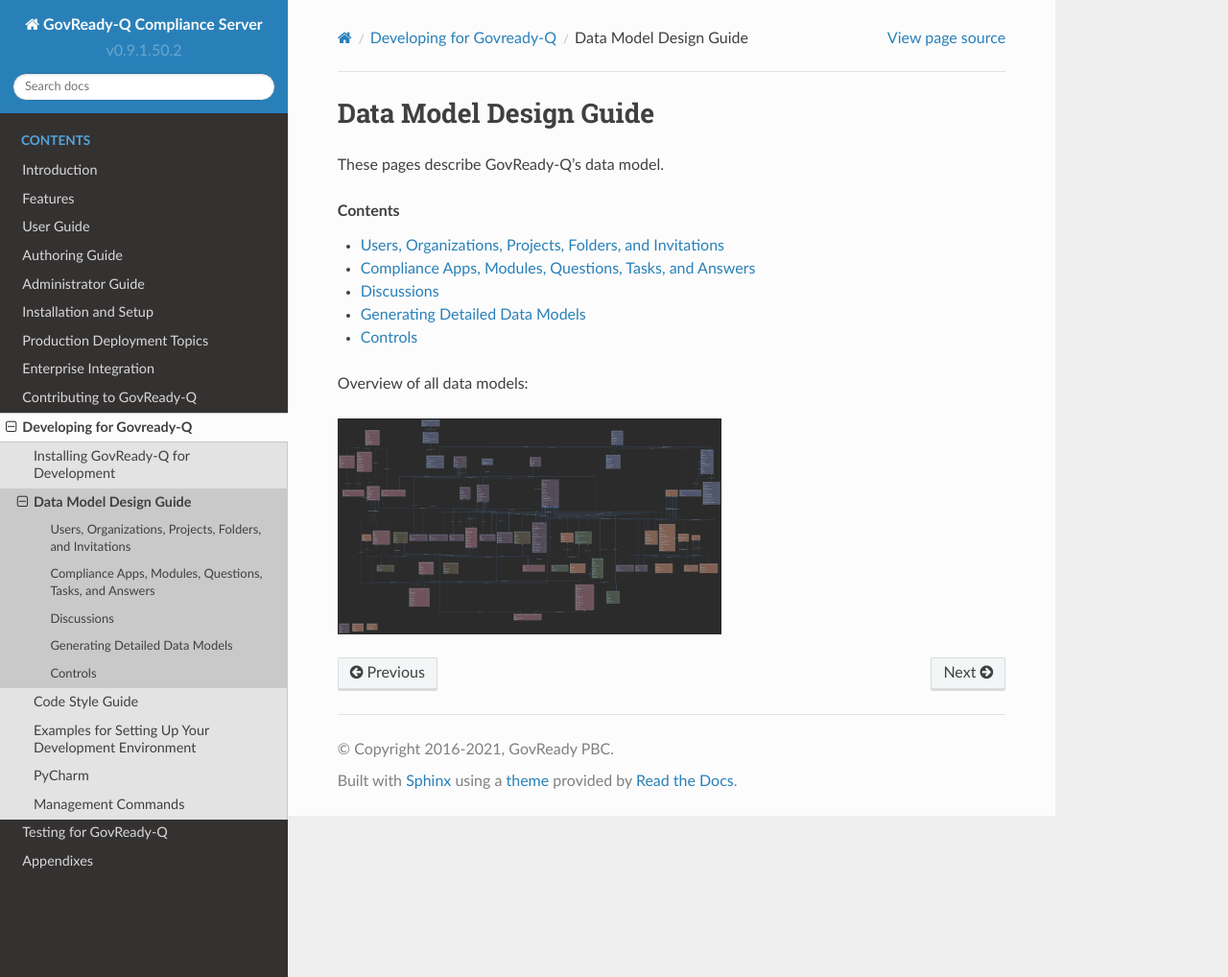
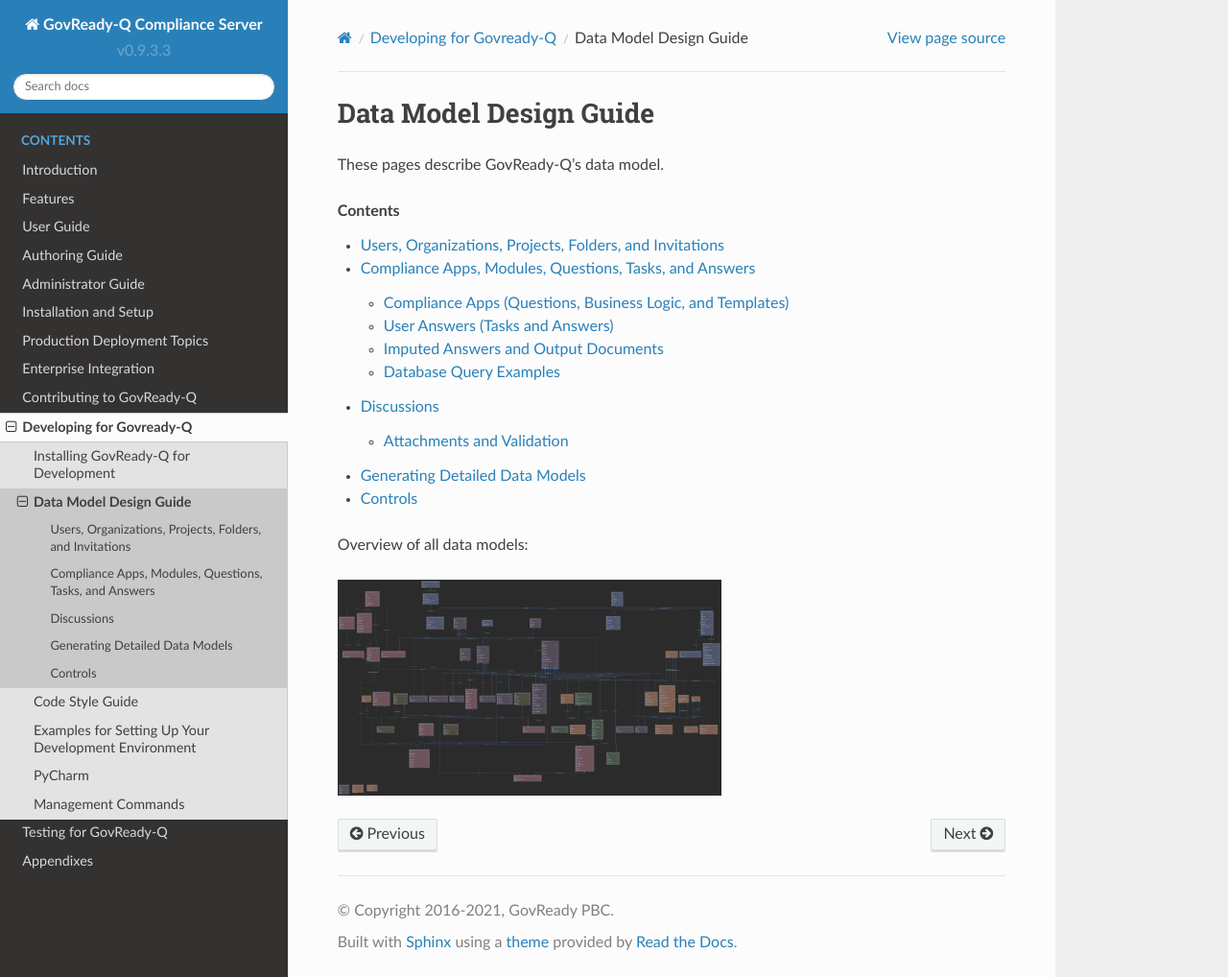
Before and after one commit to GovReady/govready-q-docs, a Sphinx documentation site: the page built from source/developing-for-govready-q/data-model-design-guide/index.rst, in a window 1280 px wide and 1018 px high. Shown: the whole window at 96% size. Built offline with Sphinx 7.4.7 and the Read the Docs theme 2.0.0, drawn with Linux system fonts in a browser that asks for light colours.

Commit message:
update version/release #. Added to max depth. added autodoc, coverage, and napoleon sphinx contribs

```diff
--- a/source/conf.py
+++ b/source/conf.py
@@ -29,9 +29,9 @@
 github_doc_root = 'https://github.com/GovReady/govready-q/tree/master/docs'
 
 # The short X.Y version
-version = 'v0.9.1.50.2'
+version = 'v0.9.3.3'
 # The full version, including alpha/beta/rc tags
-release = 'v0.9.1.50.2'
+release = 'v0.9.3.3'
 
 
 # -- General configuration ---------------------------------------------------
@@ -44,11 +44,14 @@
 # extensions coming with Sphinx (named 'sphinx.ext.*') or your custom
 # ones.
 extensions = [
+    'sphinx.ext.autodoc',
+    'sphinx.ext.coverage',
     'sphinx.ext.doctest',
     'sphinx.ext.intersphinx',
     'sphinx.ext.todo',
     'sphinx.ext.coverage',
     'sphinx.ext.ifconfig',
+    'sphinx.ext.napoleon',
     'sphinx.ext.viewcode',
     'sphinx.ext.githubpages',
     'sphinxcontrib.contentui',
--- a/source/developing-for-govready-q/data-model-design-guide/index.rst
+++ b/source/developing-for-govready-q/data-model-design-guide/index.rst
@@ -12,7 +12,7 @@
 .. topic:: Contents
 
    .. toctree::
-      :maxdepth: 1
+      :maxdepth: 2
 
       users-organizations-projects-folders-and-invitations
       compliance-apps-modules-questions-tasks-and-answers
```
